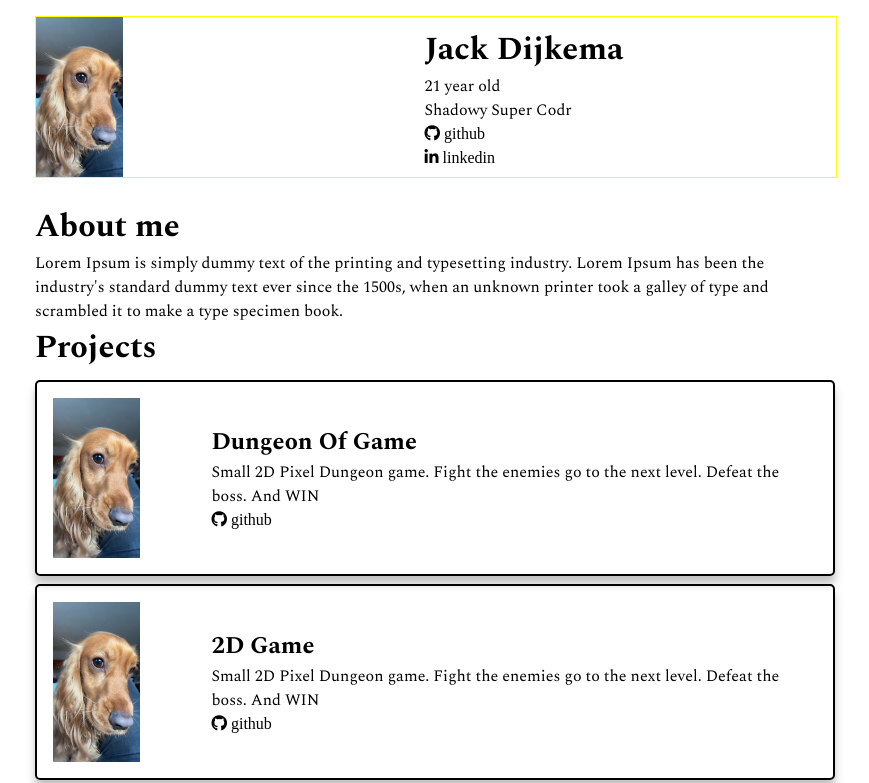
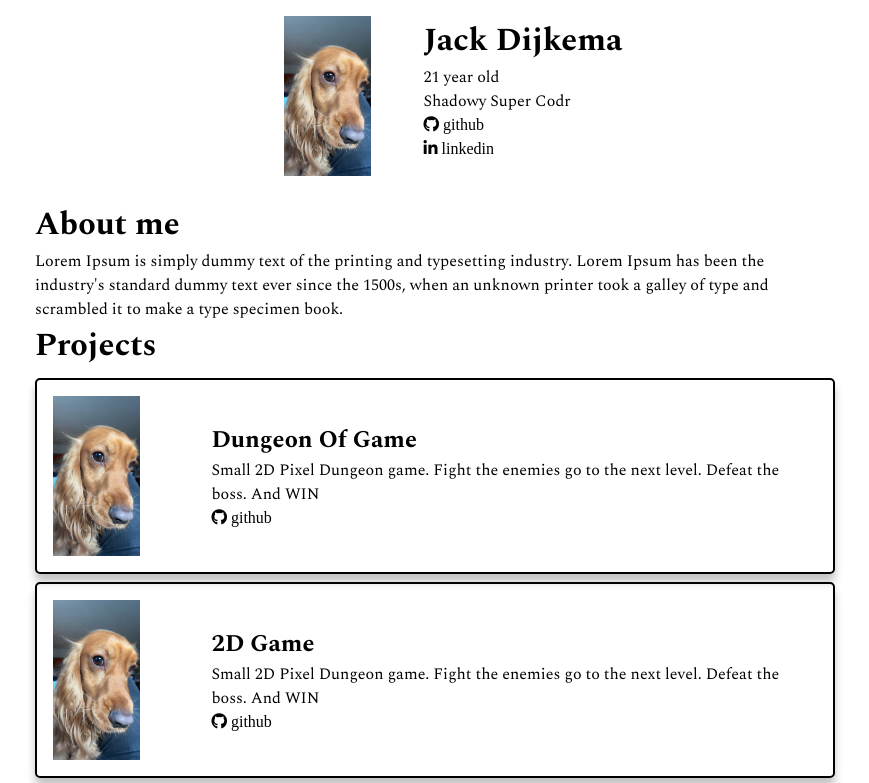
Before and after one commit to jackdijkema/jackdijkema.github.io, a plain HTML site: page index.html in a window 1280 px wide. Shown: the top 783 px of the page, without its empty margins (205-1074 px from the left). Drawn offline with nearby package versions, Linux system fonts and the light colour scheme.

Commit message:
centering title

```diff
--- a/css/main.css
+++ b/css/main.css
@@ -30,7 +30,7 @@ main {
 }
 
 .container-bio {
-  margin: auto;
+  /* margin: auto; */
 }
 
 .container-bio > h1 {
@@ -39,9 +39,9 @@ main {
 
 .title {
     display: flex;
+    margin: auto;
     width: 100%;
-    /* justify-content: center; */
-    border:yellow 1px solid;
+    justify-content: center;
   }
 
   .title > figure {
@@ -51,7 +51,7 @@ main {
   .title figure > img {
     max-width: auto;
     max-height: 100%;
-    /* margin: auto; */
+    margin: auto;
   }
 
 .content {
```
